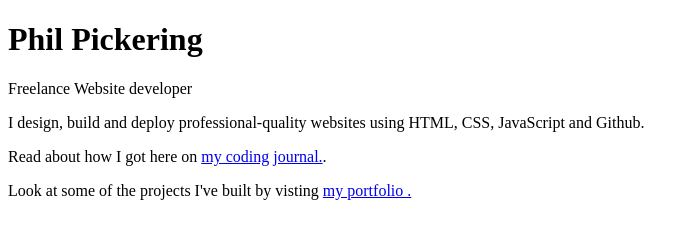
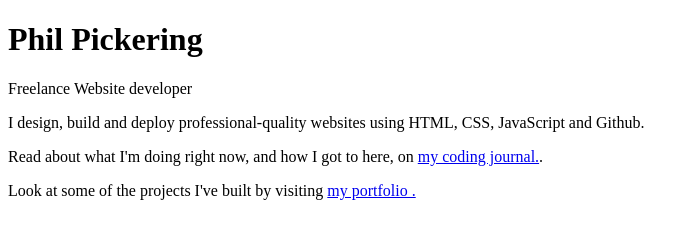
Before and after one commit to readywebdev/readywebdev.github.io, a plain HTML site: page index.html in a window 1280 px wide. Shown: the whole page, without its empty margins (0-699 px from the left). Drawn offline with Linux system fonts and the light colour scheme.

Commit message:
Update index.html

```diff
--- a/index.html
+++ b/index.html
@@ -7,10 +7,10 @@
     <h1>Phil Pickering</h1>
     <p>Freelance Website developer</p>
     <p>I design, build and deploy professional-quality websites using HTML, CSS, JavaScript and Github.</p>
-    <p>Read about how I got here on
+    <p>Read about what I'm doing right now, and how I got to here, on
       <a href="https://github.com/readywebdev/coding-journal#my-coding-journal">my coding journal.</a>.
     </p>
-    <p>Look at some of the projects I've built by visting
+    <p>Look at some of the projects I've built by visiting
       <a href="projects/golden-gloves/">my portfolio .</a>
     </p>
   </body>
```
